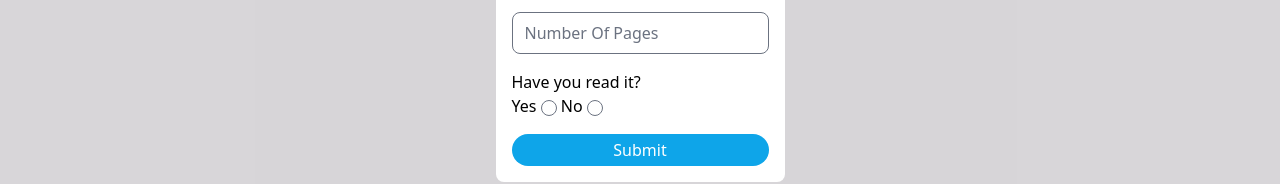
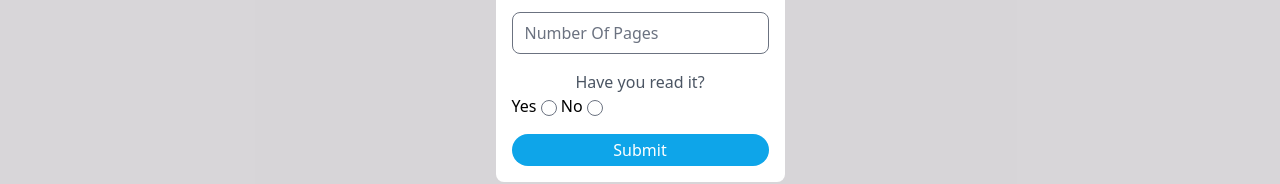
Before and after one commit to Ja-Uyoma/Library, a website built with Vite: page index.html in a window 1280 px wide. Both pictures are taken after a click on the button "Add". Shown: the part 387-571 px from the top of the page. Built offline with nearby package versions, Linux system fonts and the light colour scheme.

Commit message:
feat: style fieldset description text
- Center the text
- Increase the font weight
- Set a new font colour

```diff
--- a/index.html
+++ b/index.html
@@ -56,7 +56,9 @@
             </label>
 
             <fieldset>
-              <legend>Have you read it?</legend>
+              <legend class="text-center font-medium text-gray-600">
+                Have you read it?
+              </legend>
 
               <label for="read">
                 Yes
```
